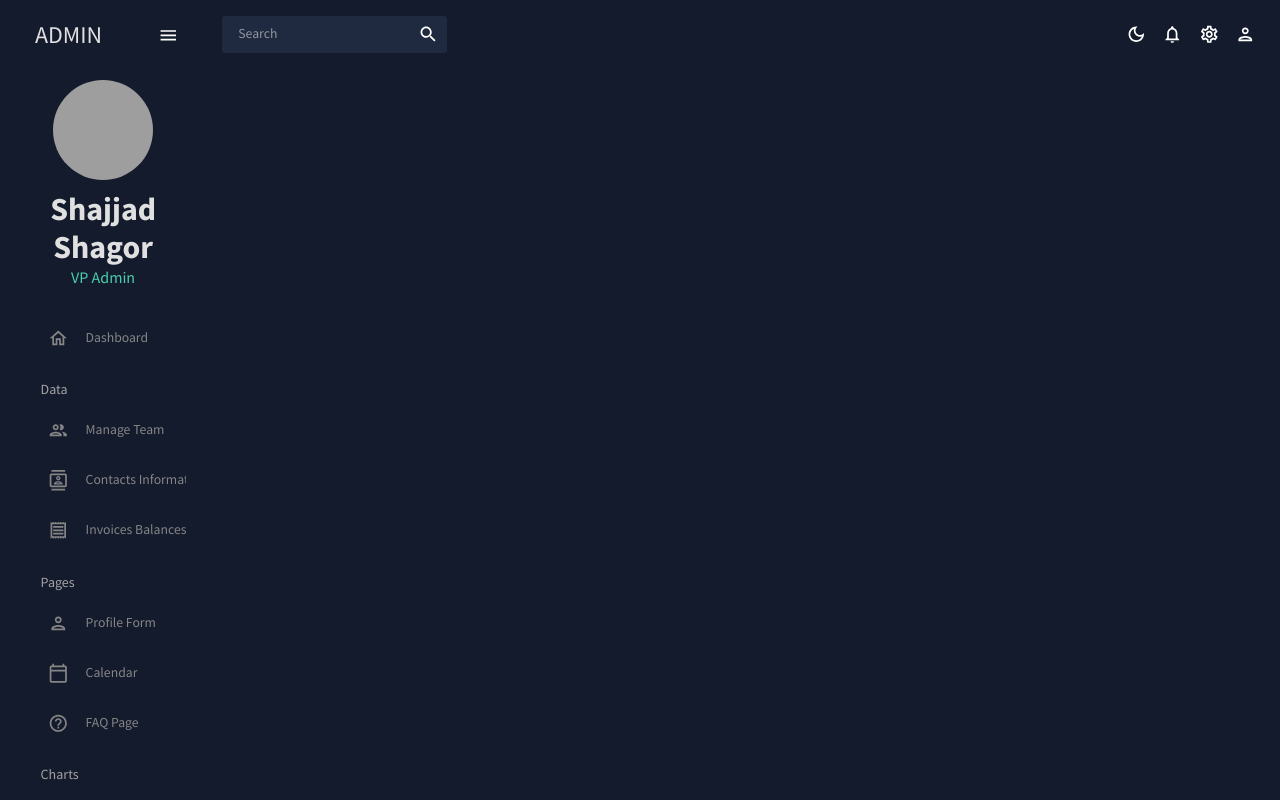
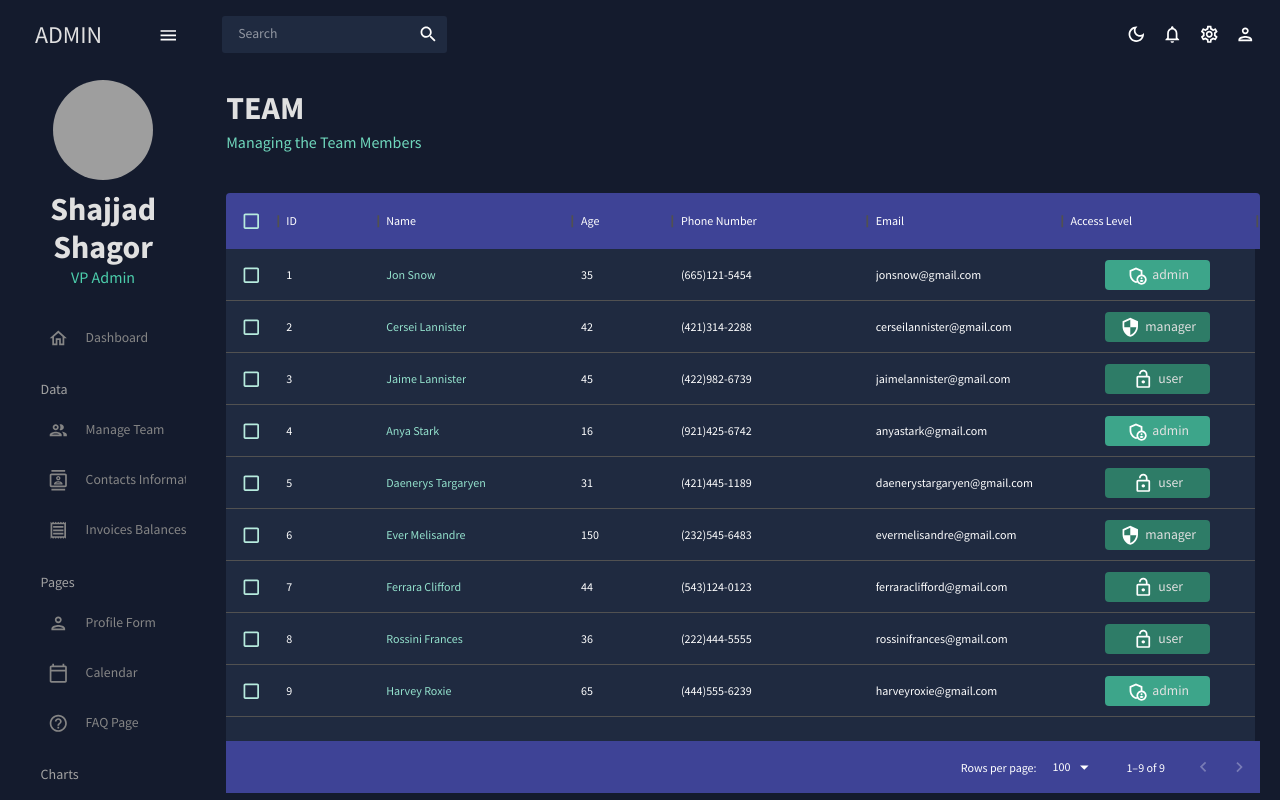
Before and after one commit to shagors/react-admin-offline-data, a React (Create React App) app: page /team in a window 1280 px wide. Shown: the top 800 px of the page. Built offline with nearby package versions, Linux system fonts and the light colour scheme; grey boxes are pictures that could not be loaded.

Commit message:
manage team route set and design it and use table data pass on it

```diff
--- a/src/App.js
+++ b/src/App.js
@@ -1,44 +1,45 @@
-import { ColorModeContext, useMode } from './theme';
-import { CssBaseline, ThemeProvider } from '@mui/material';
-import { Route, Routes } from 'react-router-dom';
-import Topbar from './scenes/global/Topbar';
-import Dashboard from './scenes/dashboard';
-import Sidebar from './scenes/global/Sidebar';
-// import Team from './scenes/team';
-// import Invoices from './scenes/invoices';
-// import Contacts from './scenes/contacts';
-// import Bar from './scenes/bar';
-// import Form from './scenes/form';
-// import Line from './scenes/line';
-// import Pie from './scenes/pie';
-// import FAQ from './scenes/faq';
-// import Geography from './scenes/geography';
-// import Calendar from './scenes/calendar';
-
+import { useState } from "react";
+import { Routes, Route } from "react-router-dom";
+import Topbar from "./scenes/global/Topbar";
+import Sidebar from "./scenes/global/Sidebar";
+import Dashboard from "./scenes/dashboard";
+import Team from "./scenes/team";
+import { ColorModeContext, useMode } from "./theme";
+import { CssBaseline, ThemeProvider } from "@mui/material";
+// import Invoices from "./scenes/invoices";
+// import Contacts from "./scenes/contacts";
+// import Bar from "./scenes/bar";
+// import Form from "./scenes/form";
+// import Line from "./scenes/line";
+// import Pie from "./scenes/pie";
+// import FAQ from "./scenes/faq";
+// import Geography from "./scenes/geography";
+// import Calendar from "./scenes/calendar/calendar";
 
 function App() {
   const [theme, colorMode] = useMode();
+  const [isSidebar, setIsSidebar] = useState(true);
 
   return (
     <ColorModeContext.Provider value={colorMode}>
       <ThemeProvider theme={theme}>
         <CssBaseline />
         <div className="app">
-          <Sidebar />
-          <main className='content'>
-            <Topbar />
+          <Sidebar isSidebar={isSidebar} />
+          <main className="content">
+            <Topbar setIsSidebar={setIsSidebar} />
             <Routes>
-              <Route path='/' element={<Dashboard />} />
-              {/* <Route path='/team' element={<Team />} /> */}
-              {/* <Route path='/contacts' element={<Contacts />} /> */}
-              {/* <Route path='/invoices' element={<Invoices />} /> */}
-              {/* <Route path='/form' element={<Form />} /> */}
-              {/* <Route path='/bar' element={<Bar />} /> */}
-              {/* <Route path='/pie' element={<Dashboard />} /> */}
-              {/* <Route path='/line' element={<Dashboard />} /> */}
-              {/* <Route path='/faq' element={<FAQ />} /> */}
-              {/* <Route path='/geography' element={<Geography />} /> */}
-              {/* <Route path='/calendar' element={<Calendar />} /> */}
+              <Route path="/" element={<Dashboard />} />
+              <Route path="/team" element={<Team />} />
+              {/* <Route path="/contacts" element={<Contacts />} /> */}
+              {/* <Route path="/invoices" element={<Invoices />} /> */}
+              {/* <Route path="/form" element={<Form />} /> */}
+              {/* <Route path="/bar" element={<Bar />} /> */}
+              {/* <Route path="/pie" element={<Pie />} /> */}
+              {/* <Route path="/line" element={<Line />} /> */}
+              {/* <Route path="/faq" element={<FAQ />} /> */}
+              {/* <Route path="/calendar" element={<Calendar />} /> */}
+              {/* <Route path="/geography" element={<Geography />} /> */}
             </Routes>
           </main>
         </div>
--- a/src/scenes/global/Sidebar.jsx
+++ b/src/scenes/global/Sidebar.jsx
@@ -15,6 +15,7 @@
 import TimelineOutlinedIcon from "@mui/icons-material/TimelineOutlined";
 import MenuOutlinedIcon from "@mui/icons-material/MenuOutlined";
 import MapOutlinedIcon from "@mui/icons-material/MapOutlined";
+import Team from "../team";
 
 const Item = ({ title, to, icon, selected, setSelected }) => {
   const theme = useTheme();
--- /dev/null
+++ b/src/scenes/team/index.jsx
@@ -0,0 +1,109 @@
+import { Box, Typography, useTheme } from "@mui/material";
+import { DataGrid } from "@mui/x-data-grid";
+import { tokens } from "../../theme";
+import { mockDataTeam } from "../../data/mockData";
+import AdminPanelSettingsOutlinedIcon from "@mui/icons-material/AdminPanelSettingsOutlined";
+import LockOpenOutlinedIcon from "@mui/icons-material/LockOpenOutlined";
+import SecurityOutlinedIcon from "@mui/icons-material/SecurityOutlined";
+import Header from "../../components/Header";
+
+const Team = () => {
+  const theme = useTheme();
+  const colors = tokens(theme.palette.mode);
+  const columns = [
+    { field: "id", headerName: "ID" },
+    {
+      field: "name",
+      headerName: "Name",
+      flex: 1,
+      cellClassName: "name-column--cell",
+    },
+    {
+      field: "age",
+      headerName: "Age",
+      type: "number",
+      headerAlign: "left",
+      align: "left",
+    },
+    {
+      field: "phone",
+      headerName: "Phone Number",
+      flex: 1,
+    },
+    {
+      field: "email",
+      headerName: "Email",
+      flex: 1,
+    },
+    {
+      field: "accessLevel",
+      headerName: "Access Level",
+      flex: 1,
+      renderCell: ({ row: { access } }) => {
+        return (
+          <Box
+            width="60%"
+            m="0 auto"
+            p="5px"
+            display="flex"
+            justifyContent="center"
+            backgroundColor={
+              access === "admin"
+                ? colors.greenAccent[600]
+                : access === "manager"
+                ? colors.greenAccent[700]
+                : colors.greenAccent[700]
+            }
+            borderRadius="4px"
+          >
+            {access === "admin" && <AdminPanelSettingsOutlinedIcon />}
+            {access === "manager" && <SecurityOutlinedIcon />}
+            {access === "user" && <LockOpenOutlinedIcon />}
+            <Typography color={colors.grey[100]} sx={{ ml: "5px" }}>
+              {access}
+            </Typography>
+          </Box>
+        );
+      },
+    },
+  ];
+
+  return (
+    <Box m="20px">
+      <Header title="TEAM" subtitle="Managing the Team Members" />
+      <Box
+        m="40px 0 0 0"
+        height="75vh"
+        sx={{
+          "& .MuiDataGrid-root": {
+            border: "none",
+          },
+          "& .MuiDataGrid-cell": {
+            borderBottom: "none",
+          },
+          "& .name-column--cell": {
+            color: colors.greenAccent[300],
+          },
+          "& .MuiDataGrid-columnHeaders": {
+            backgroundColor: colors.blueAccent[700],
+            borderBottom: "none",
+          },
+          "& .MuiDataGrid-virtualScroller": {
+            backgroundColor: colors.primary[400],
+          },
+          "& .MuiDataGrid-footerContainer": {
+            borderTop: "none",
+            backgroundColor: colors.blueAccent[700],
+          },
+          "& .MuiCheckbox-root": {
+            color: `${colors.greenAccent[200]} !important`,
+          },
+        }}
+      >
+        <DataGrid checkboxSelection rows={mockDataTeam} columns={columns} />
+      </Box>
+    </Box>
+  );
+};
+
+export default Team;
```
